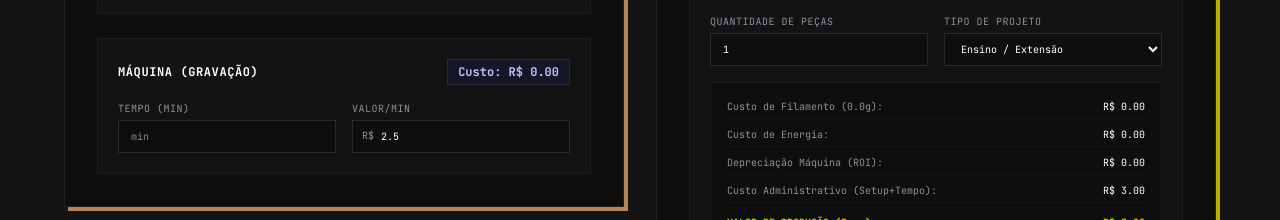
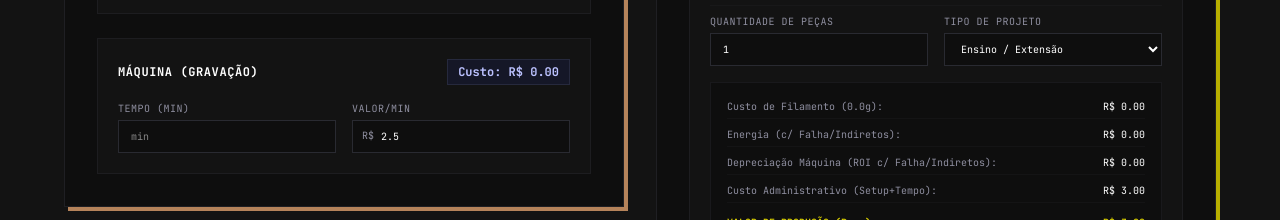
Before and after one commit to marceloengvs-hub/esteira-tech, a Next.js app: page / in a window 1280 px wide. Shown: the part 5040-5260 px from the top of the page. Built offline with nearby package versions, Linux system fonts and the light colour scheme; no server answers; the database is empty.

Commit message:
fix: ajusta exibicao de custos parciais com multiplicadores no simulador para soma consistente

```diff
--- a/app/page.tsx
+++ b/app/page.tsx
@@ -1182,12 +1182,12 @@ export default function Page() {
                       <span className="text-white">R$ {printFilamentCost.toFixed(2)}</span>
                     </div>
                     <div className="flex justify-between text-[#8f8fa0] border-b border-[#454655]/10 pb-1">
-                      <span>Custo de Energia:</span>
-                      <span className="text-white">R$ {printEnergyCost.toFixed(2)}</span>
+                      <span>Energia (c/ Falha/Indiretos):</span>
+                      <span className="text-white">R$ {(printEnergyCost * 1.15 * 1.20).toFixed(2)}</span>
                     </div>
                     <div className="flex justify-between text-[#8f8fa0] border-b border-[#454655]/10 pb-1">
-                      <span>Depreciação Máquina (ROI):</span>
-                      <span className="text-white">R$ {printRoiCost.toFixed(2)}</span>
+                      <span>Depreciação Máquina (ROI c/ Falha/Indiretos):</span>
+                      <span className="text-white">R$ {(printRoiCost * 1.15 * 1.20).toFixed(2)}</span>
                     </div>
                     <div className="flex justify-between text-[#8f8fa0] border-b border-[#454655]/10 pb-1">
                       <span>Custo Administrativo (Setup+Tempo):</span>
```
